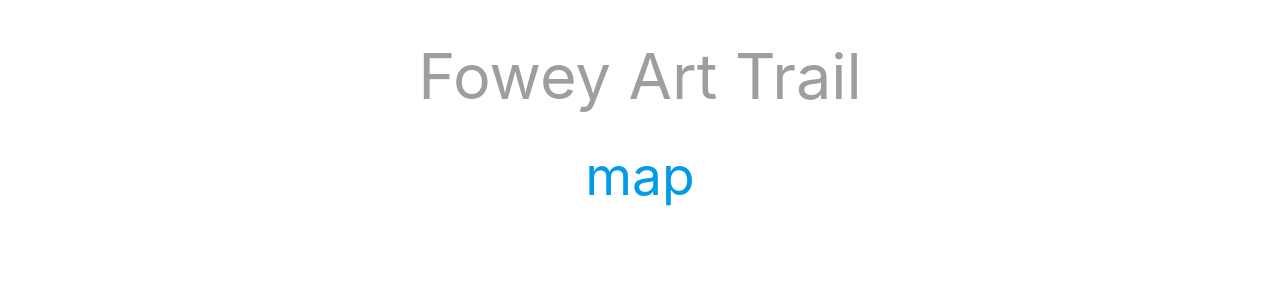
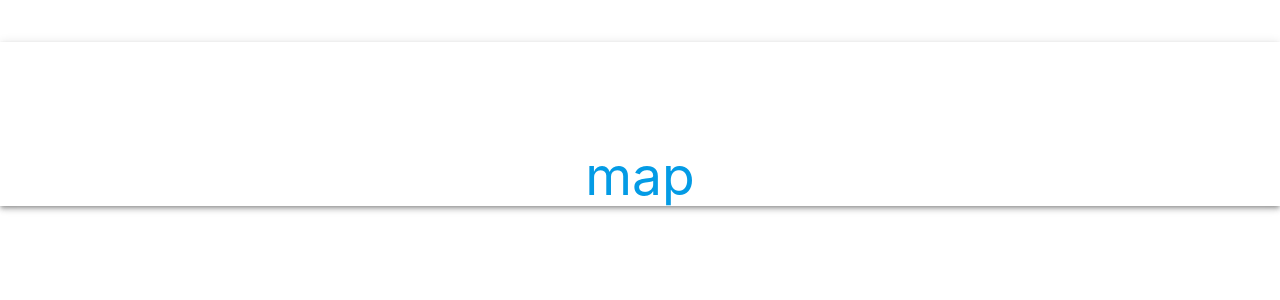
Before and after one commit to foweyarttrail/foweyarttrail.github.io, a Jekyll site: the page built from index.html, in a window 1280 px wide. Shown: the top 300 px of the page. Built offline with Jekyll 4.4.1, drawn with Linux system fonts in a browser that asks for light colours.

Commit message:
Update cover.html

```diff
--- a/_includes/cover.html
+++ b/_includes/cover.html
@@ -14,7 +14,7 @@
     {% endfor %}
 {% endfor %}
 </div>
-<div id = "covertitle" class = "center grey-text shadow">
+<div id = "covertitle" class = "center white-text z-depth-2">
     <h1>Fowey Art Trail</h1>
     <h2><a href = "/map">map</a></h2>
 </div>
```
